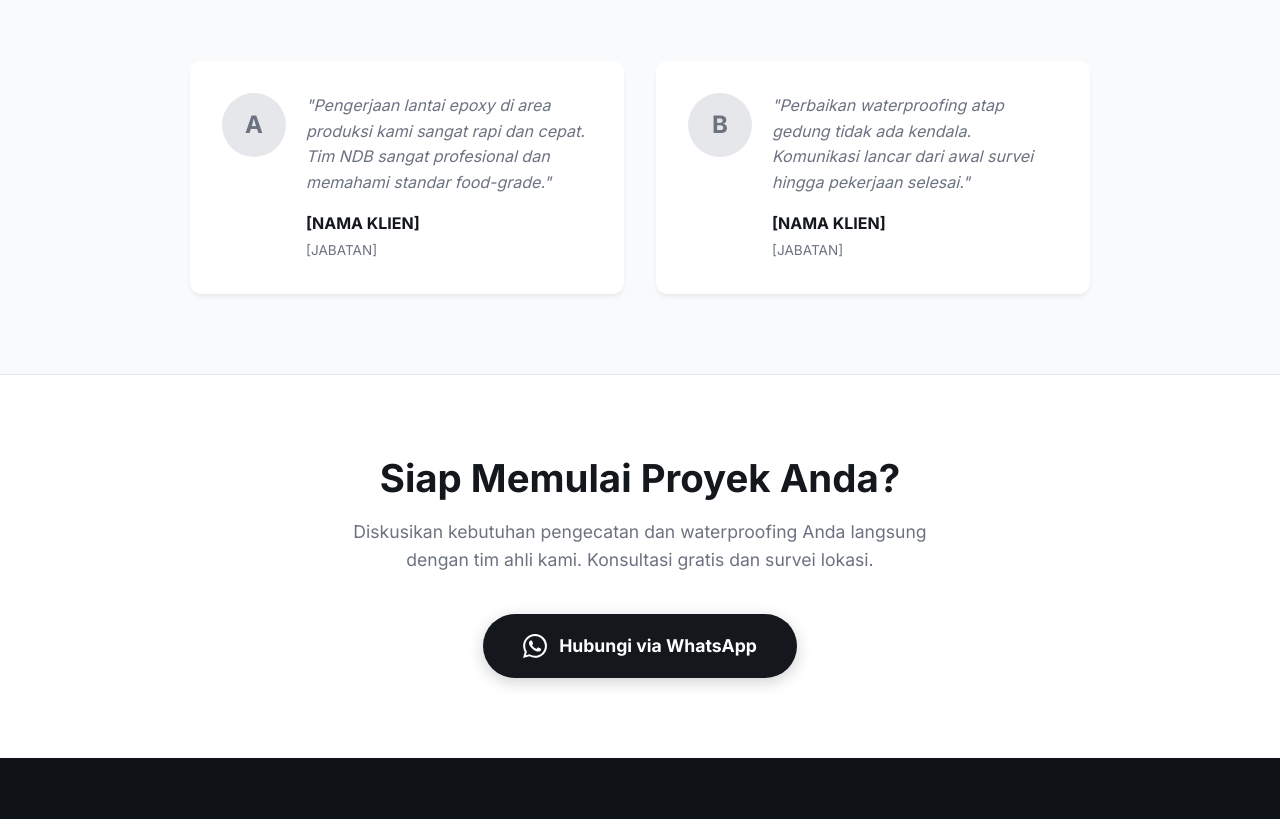
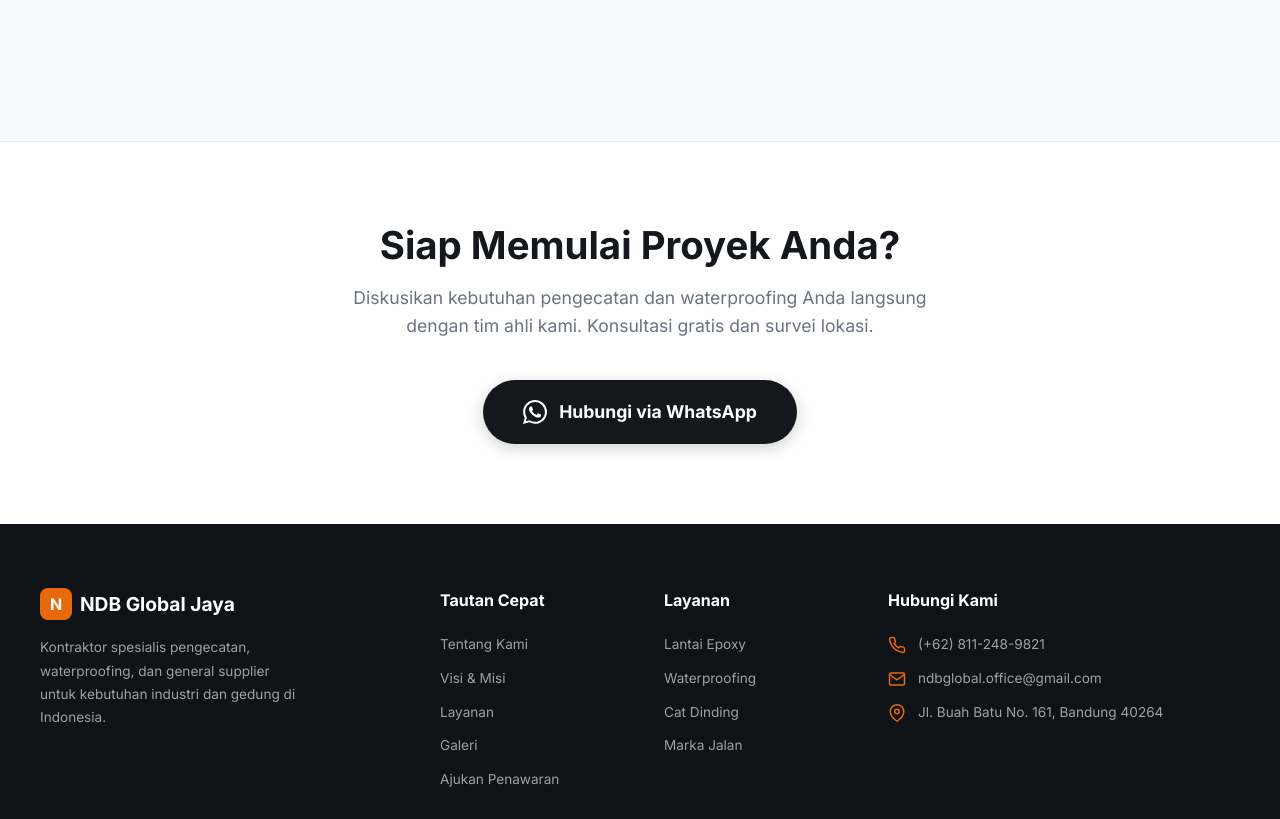
Before and after one commit to fahrirobi028-code/PT-NDB-Global-Jaya, a plain HTML site: page index.html in a window 1280 px wide. Shown: the part 4067-4886 px from the top of the page. Drawn offline with Linux system fonts and the light colour scheme.

Commit message:
Update index.html

```diff
--- a/index.html
+++ b/index.html
@@ -711,30 +711,6 @@
                 <img src="logo-binus.png" alt="BINUS University" width="150" height="35" loading="lazy">
                 <img src="logo-unpar.png" alt="UNPAR" width="100" height="35" loading="lazy">
             </div>
-
-            <div class="testimonial-grid">
-                <div class="testimonial-card">
-                    <div class="avatar">A</div>
-                    <div class="testimonial-text">
-                        <p>"Pengerjaan lantai epoxy di area produksi kami sangat rapi dan cepat. Tim NDB sangat profesional dan memahami standar food-grade."</p>
-                        <div class="testimonial-author">
-                            <strong>[NAMA KLIEN]</strong>
-                            <span>[JABATAN]</span>
-                        </div>
-                    </div>
-                </div>
-                <div class="testimonial-card">
-                    <div class="avatar">B</div>
-                    <div class="testimonial-text">
-                        <p>"Perbaikan waterproofing atap gedung tidak ada kendala. Komunikasi lancar dari awal survei hingga pekerjaan selesai."</p>
-                        <div class="testimonial-author">
-                            <strong>[NAMA KLIEN]</strong>
-                            <span>[JABATAN]</span>
-                        </div>
-                    </div>
-                </div>
-            </div>
-        </div>
     </section>
 
     <!-- ===== CTA / WHATSAPP ===== -->
```
